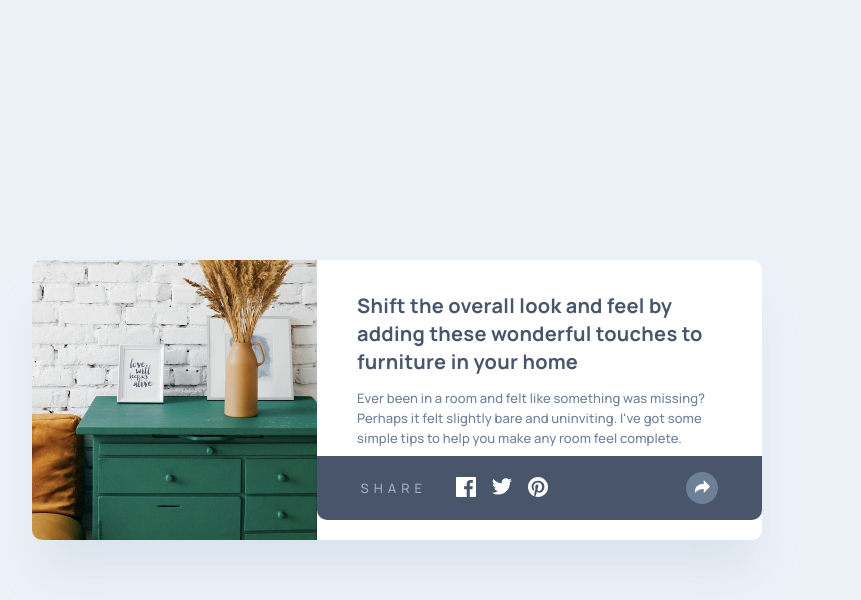
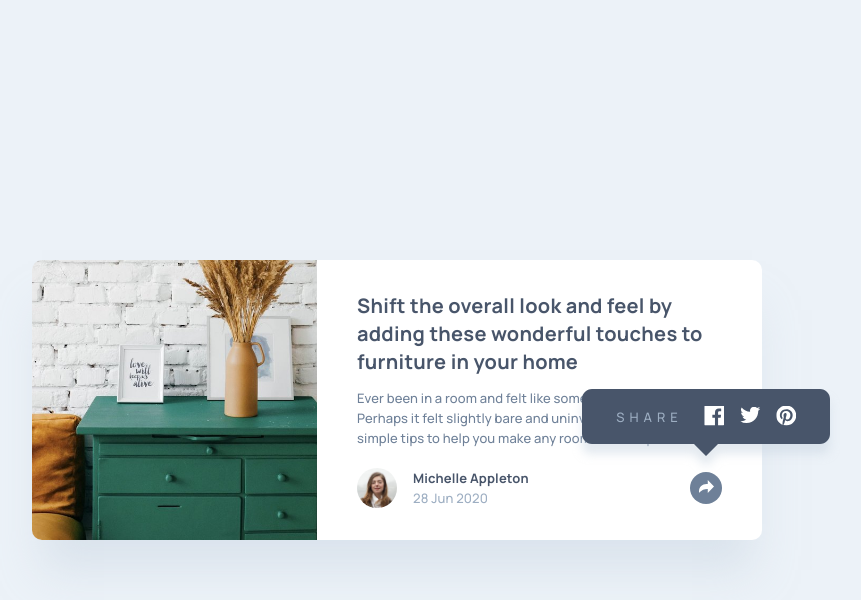
Before and after one commit to AdamHaniff/Article-Preview-Component, a website built with Parcel: page index.html in a window 1536 px wide. Both pictures are taken after a click on the button 1077 px from the left and 488 px from the top of the page. Shown: the whole page, without its empty margins (371-1232 px from the left). Built offline with nearby package versions, Linux system fonts and the light colour scheme.

Commit message:
Added logic for desktop layout

```diff
--- a/index.html
+++ b/index.html
@@ -96,6 +96,52 @@
               </svg>
             </button>
           </div>
+          <div class="share-container-desktop hidden">
+            <img
+              class="share-container-desktop__image"
+              src="images/share-container-desktop.svg"
+              alt="Share container"
+            />
+            <div class="share-container-desktop__text-socials">
+              <span class="share-container-desktop__text">Share</span>
+              <div class="share-container-desktop__socials">
+                <a href="https://www.facebook.com/" target="_blank">
+                  <img
+                    class="share-container-desktop__socials-icon"
+                    src="images/icon-facebook.svg"
+                    alt="Facebook icon"
+                  />
+                </a>
+                <a href="https://twitter.com/" target="_blank">
+                  <img
+                    class="share-container-desktop__socials-icon"
+                    src="images/icon-twitter.svg"
+                    alt="Twitter icon"
+                  />
+                </a>
+                <a href="https://www.pinterest.com/" target="_blank">
+                  <img
+                    class="share-container-desktop__socials-icon"
+                    src="images/icon-pinterest.svg"
+                    alt="Pinterest icon"
+                  />
+                </a>
+              </div>
+            </div>
+          </div>
+          <button class="share-container-desktop__hide-btn hidden">
+            <svg
+              class="share-container-desktop__hide-img"
+              xmlns="http://www.w3.org/2000/svg"
+              width="15"
+              height="13"
+            >
+              <path
+                fill="#6E8098"
+                d="M15 6.495L8.766.014V3.88H7.441C3.33 3.88 0 7.039 0 10.936v2.049l.589-.612C2.59 10.294 5.422 9.11 8.39 9.11h.375v3.867L15 6.495z"
+              />
+            </svg>
+          </button>
         </div>
       </div>
     </main>
--- a/main.js
+++ b/main.js
@@ -1,13 +1,22 @@
 import "core-js/stable";
 import "regenerator-runtime/runtime";
 
+const viewportWidth = window.innerWidth;
 const shareBtnContainer = document.querySelector(
   ".author-container__share-btn"
 );
 const authorContainer = document.querySelector(".author-container");
 const shareContainer = document.querySelector(".share-container");
 const hideBtnContainer = document.querySelector(".share-container__hide-btn");
+const shareContainerDesktop = document.querySelector(
+  ".share-container-desktop"
+);
+const hideBtnContainerDesktop = document.querySelector(
+  ".share-container-desktop__hide-btn"
+);
+let shareBtn;
 
+if (viewportWidth <= 1439) {
   shareBtnContainer.addEventListener("click", function (e) {
     const shareBtn = e.target.closest(".author-container__share-btn");
     if (!shareBtn) return;
@@ -21,3 +30,20 @@ hideBtnContainer.addEventListener("click", function (e) {
     authorContainer.classList.toggle("hidden");
     shareContainer.classList.toggle("hidden");
   });
+} else {
+  shareBtnContainer.addEventListener("click", function (e) {
+    shareBtn = e.target.closest(".author-container__share-btn");
+    if (!shareBtn) return;
+    shareBtn.classList.toggle("hidden");
+    shareContainerDesktop.classList.toggle("hidden");
+    hideBtnContainerDesktop.classList.toggle("hidden");
+  });
+
+  hideBtnContainerDesktop.addEventListener("click", function (e) {
+    const hideBtn = e.target.closest(".share-container-desktop__hide-btn");
+    if (!hideBtn) return;
+    hideBtnContainerDesktop.classList.toggle("hidden");
+    shareBtn.classList.toggle("hidden");
+    shareContainerDesktop.classList.toggle("hidden");
+  });
+}
--- a/sass/main.scss
+++ b/sass/main.scss
@@ -265,6 +265,57 @@ body {
 
   // ******* SHARE CONTAINER *******
   .share-container {
+    display: none;
+  }
+
+  .share-container-desktop {
+    width: 26.8rem;
+    height: 5.5rem;
+    position: absolute;
+    top: 12.9rem;
+    left: 25.51rem;
+
+    &__text-socials {
+      display: flex;
+      align-items: center;
+      position: absolute;
+      top: 50%;
+      left: 50%;
+      transform: translate(-50%, -50%);
+    }
+
+    &__text {
+      color: $color-share-text;
+      font-size: 1.3rem;
+      font-weight: $font-weight-medium;
+      line-height: 2rem;
+      letter-spacing: 0.5rem;
+      text-transform: uppercase;
+      margin-right: 2.1rem;
+    }
+
+    &__socials {
+      display: flex;
+      align-items: center;
+      justify-content: space-between;
+      width: 9.2rem;
+    }
+
+    &__hide-btn {
+      width: 3.2rem;
+      height: 3.2rem;
+      border-radius: 50%;
+      border: none;
+      background: $color-hide-btn-bg;
+      position: absolute;
+      top: 21.2rem;
+      left: 37.3rem;
+      z-index: 10;
+    }
+
+    &__hide-img path {
+      fill: $color-hide-btn;
+    }
   }
 }
 
```
Also changed, not shown: css/main.css, images/share-container-desktop.svg (added), 1 other file. Lines whose indentation alone changed are shown as unchanged.
